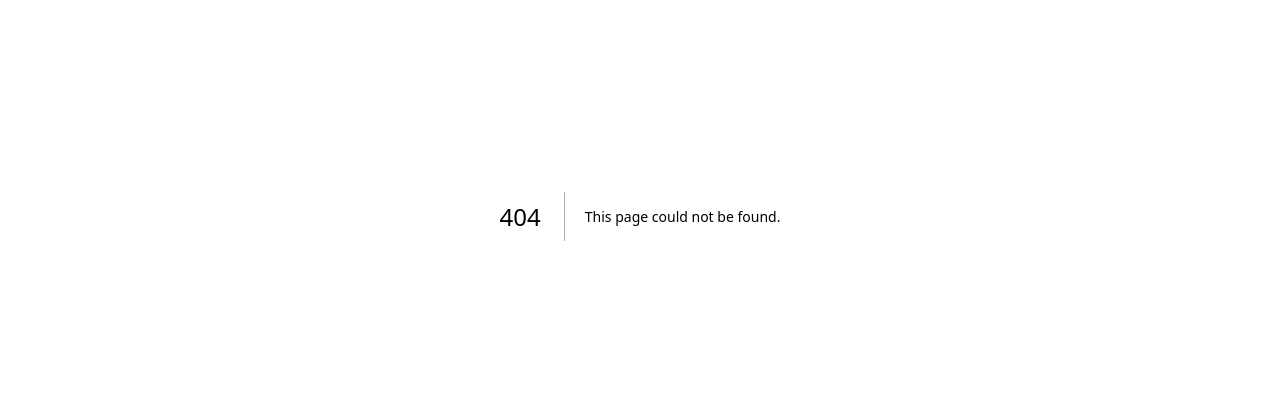
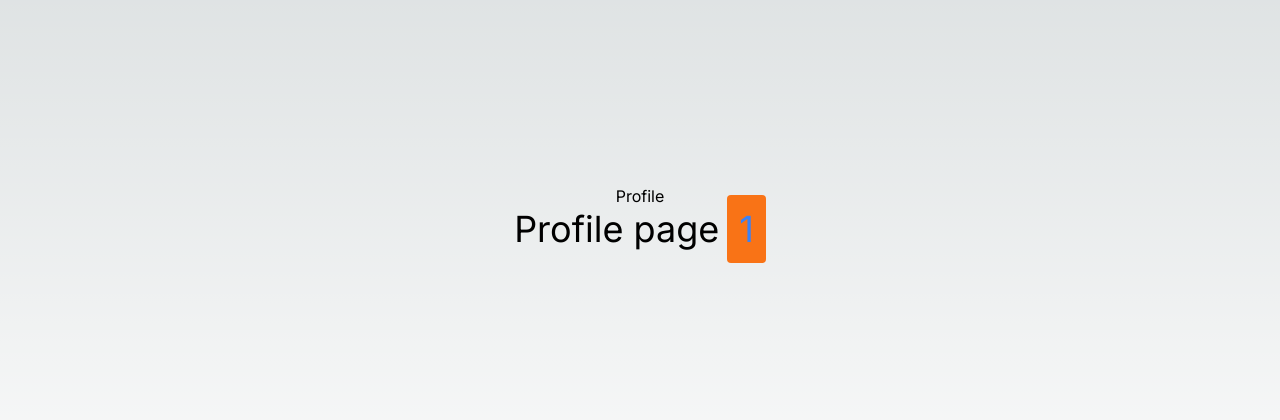
Before and after one commit to nt2311-vn/nextjs_with_hitesh, a Next.js app: page /profile/1 in a window 1280 px wide. Before the commit this address had no page. Shown: the part 184-604 px from the top of the page. Built offline with nearby package versions, Linux system fonts and the light colour scheme.

Commit message:
add page and dynamic profile paghe

```diff
--- /dev/null
+++ b/src/app/profile/[id]/page.tsx
@@ -0,0 +1,24 @@
+import { NextPage } from "next";
+
+interface UserProfileProps {
+	params: {
+		id: string;
+	};
+}
+
+const UserProfile: NextPage<UserProfileProps> = ({ params }) => {
+	return (
+		<div className="flex flex-col items-center justify-center min-h-screen py-2">
+			<h1>Profile</h1>
+			<hr />
+			<p className="text-4xl">
+				Profile page
+				<span className="p-3 ml-2 rounded bg-orange-500 text-blue-500">
+					{params.id}
+				</span>
+			</p>
+		</div>
+	);
+};
+
+export default UserProfile;
--- /dev/null
+++ b/src/app/profile/page.tsx
@@ -0,0 +1,11 @@
+const ProfilePage = () => {
+	return (
+		<div className="flex flex-col items-center justify-center min-h-screen py-2 mb-2">
+			<h1>Profile</h1>
+			<hr />
+			<p>Profile page</p>
+		</div>
+	);
+};
+
+export default ProfilePage;
```
